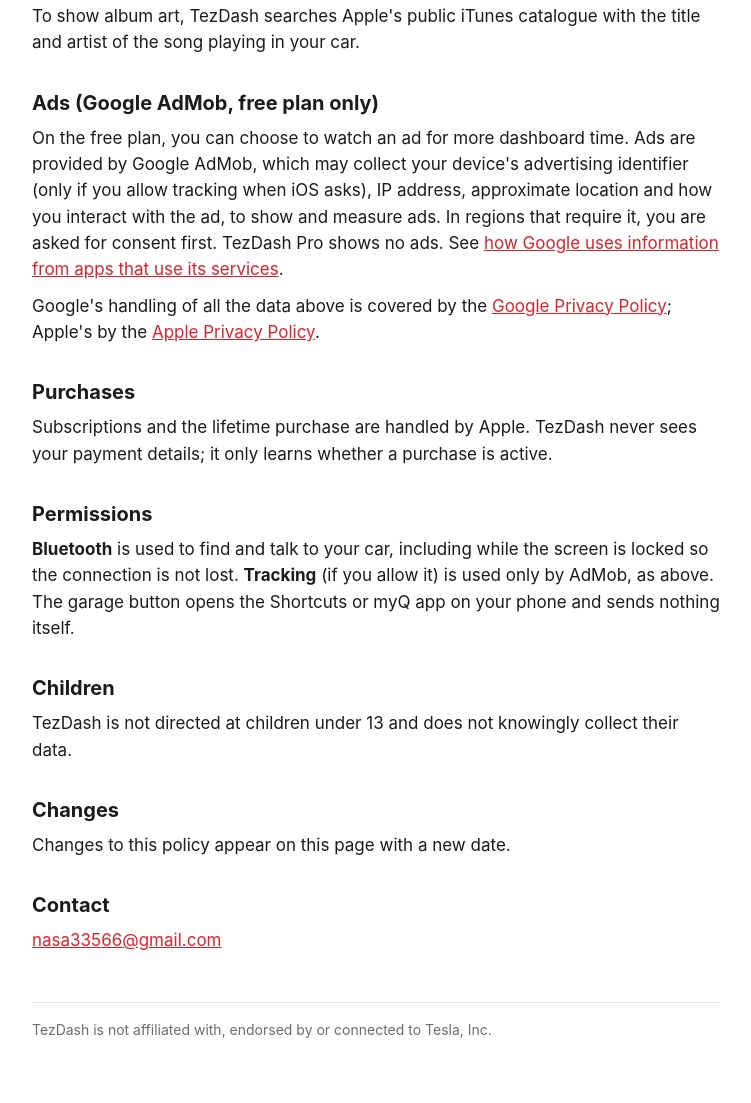
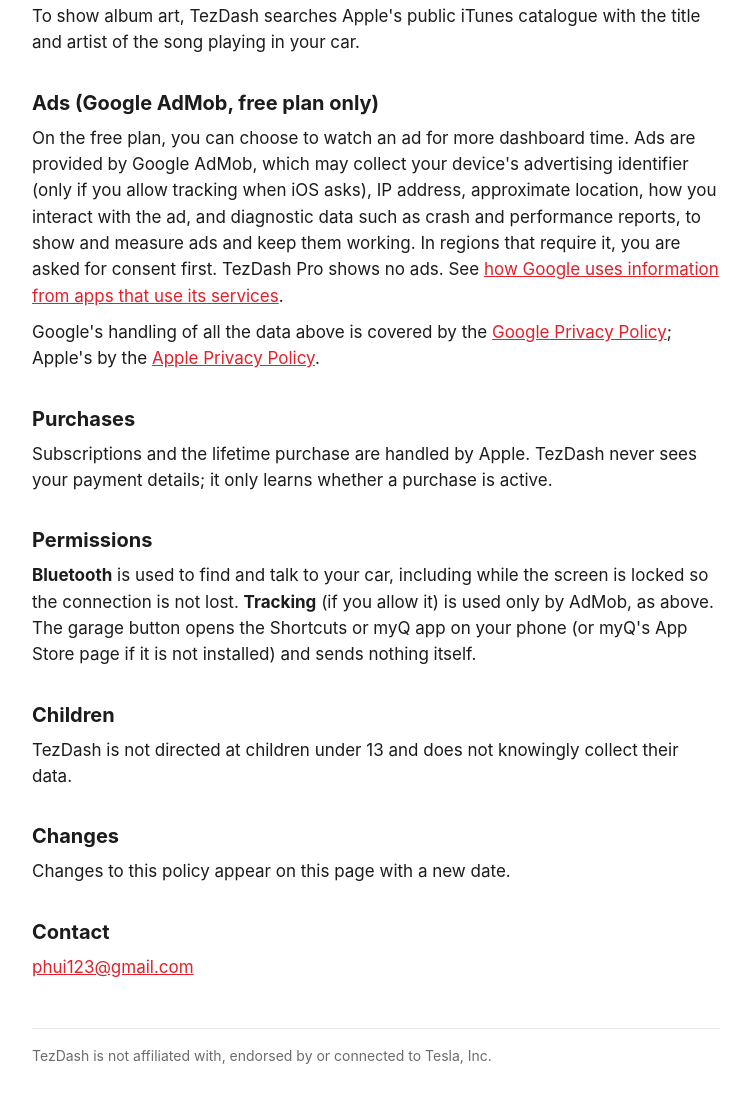
Before and after one commit to phui123/phui123.github.io, a plain HTML site: page privacy.html in a window 1280 px wide. Shown: the part 997-2100 px from the top of the page, without its empty margins (264-1015 px from the left). Drawn offline with Linux system fonts and the light colour scheme.

Commit message:
Add files via upload

```diff
--- a/privacy.html
+++ b/privacy.html
@@ -11,7 +11,7 @@
 <nav><a href="./">Support</a><a href="privacy.html" aria-current="page">Privacy</a></nav>
 
 <h1>Privacy Policy</h1>
-<p class="updated">Last updated: October 29, 2026</p>
+<p class="updated">Last updated: November 1, 2026</p>
 
 <p>TezDash is a dashboard app for Tesla vehicles that talks to your car over Bluetooth. It has no account
 and no server of its own. This page explains what leaves your phone, where it goes and why.</p>
@@ -46,7 +46,8 @@ song playing in your car.</p>
 <h2>Ads (Google AdMob, free plan only)</h2>
 <p>On the free plan, you can choose to watch an ad for more dashboard time. Ads are provided by Google
 AdMob, which may collect your device's advertising identifier (only if you allow tracking when iOS asks),
-IP address, approximate location and how you interact with the ad, to show and measure ads. In regions
+IP address, approximate location, how you interact with the ad, and diagnostic data such as crash and
+performance reports, to show and measure ads and keep them working. In regions
 that require it, you are asked for consent first. TezDash Pro shows no ads. See
 <a href="https://policies.google.com/technologies/partner-sites">how Google uses information from apps
 that use its services</a>.</p>
@@ -61,7 +62,8 @@ details; it only learns whether a purchase is active.</p>
 <h2>Permissions</h2>
 <p><strong>Bluetooth</strong> is used to find and talk to your car, including while the screen is locked
 so the connection is not lost. <strong>Tracking</strong> (if you allow it) is used only by AdMob, as above.
-The garage button opens the Shortcuts or myQ app on your phone and sends nothing itself.</p>
+The garage button opens the Shortcuts or myQ app on your phone (or myQ's App Store page if it is not
+installed) and sends nothing itself.</p>
 
 <h2>Children</h2>
 <p>TezDash is not directed at children under 13 and does not knowingly collect their data.</p>
@@ -70,7 +72,7 @@ The garage button opens the Shortcuts or myQ app on your phone and sends nothing
 <p>Changes to this policy appear on this page with a new date.</p>
 
 <h2>Contact</h2>
-<p><a href="mailto:nasa33566@gmail.com">nasa33566@gmail.com</a></p>
+<p><a href="mailto:phui123@gmail.com">phui123@gmail.com</a></p>
 
 <footer>TezDash is not affiliated with, endorsed by or connected to Tesla, Inc.</footer>
 </main>
```
Also changed, not shown: index.html (+1 -1 lines).
